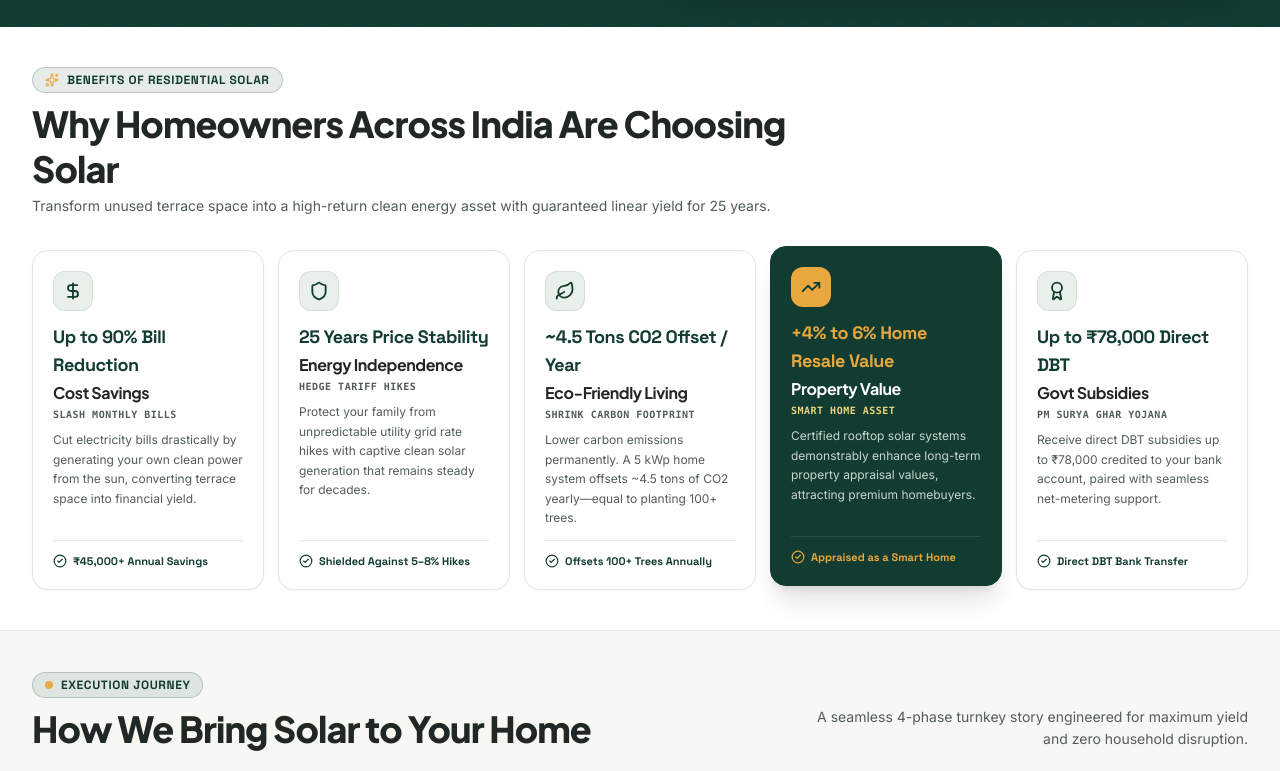
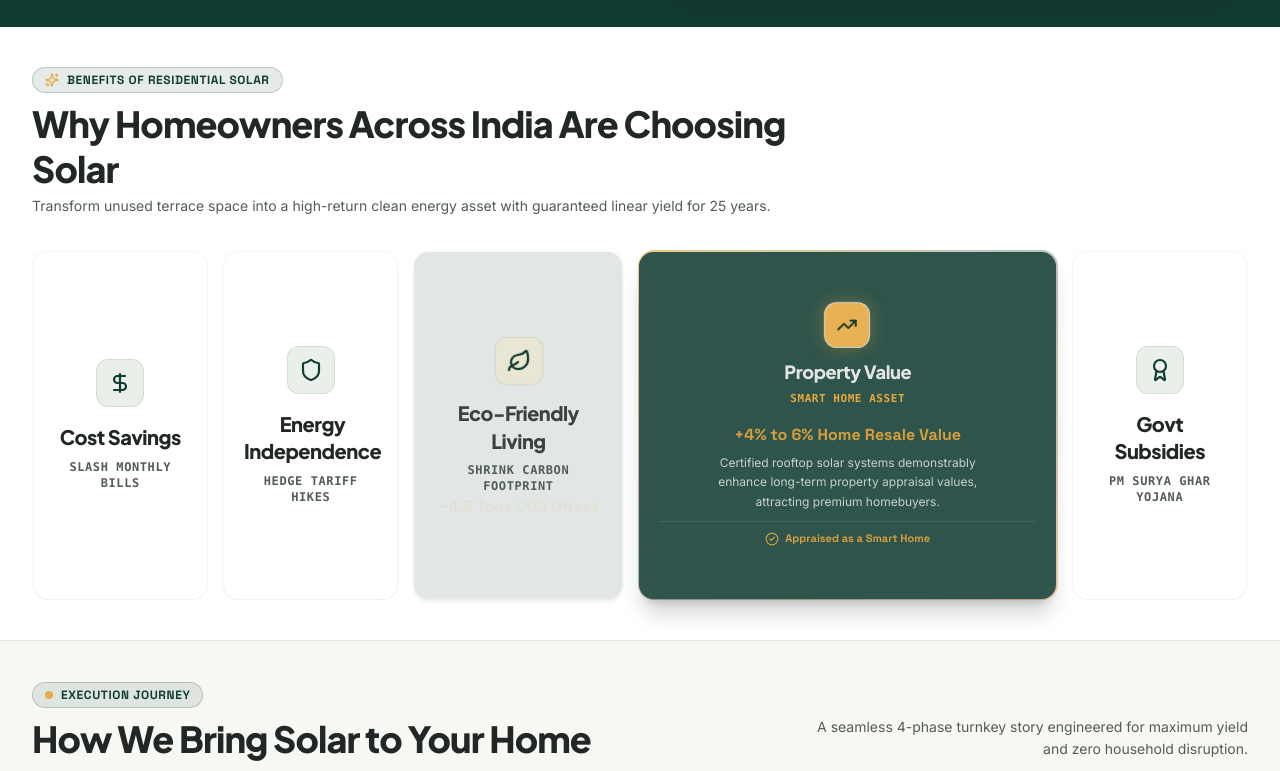
Before and after one commit to abhaybathri/proton-power-infra, a React (Vite) app: page /residential-solar in a window 1280 px wide. Shown: the part 620-1391 px from the top of the page. Built offline with nearby package versions, Linux system fonts and the light colour scheme.

Commit message:
feat(residential): implement horizontal expanding accordion with fixed height, rightward expansion, and cursor-following border glow

```diff
--- a/src/pages/ResidentialSolar.jsx
+++ b/src/pages/ResidentialSolar.jsx
@@ -42,6 +42,7 @@ function BenefitCard({
   const Icon = benefit.icon;
   const cardRef = useRef(null);
   const [mousePos, setMousePos] = useState({ x: 0, y: 0 });
+  const [isMouseOver, setIsMouseOver] = useState(false);
 
   const handleMouseMove = (e) => {
     if (!cardRef.current) return;
@@ -57,96 +58,109 @@ function BenefitCard({
       ref={cardRef}
       onMouseMove={handleMouseMove}
       onMouseEnter={() => {
+        setIsMouseOver(true);
         onHoverStart();
         onActivate(idx);
       }}
-      onMouseLeave={onHoverEnd}
+      onMouseLeave={() => {
+        setIsMouseOver(false);
+        onHoverEnd();
+      }}
       onClick={() => onActivate(idx)}
-      className={`group relative rounded-2xl p-4 sm:p-5 border transition-all duration-300 cursor-pointer select-none overflow-hidden flex flex-col justify-between h-full ${
+      className={`relative rounded-2xl p-[1.5px] transition-all duration-500 ease-in-out cursor-pointer select-none group min-w-0 ${
+        isActive ? "lg:flex-[2.6]" : "lg:flex-1"
+      } h-auto lg:h-full`}
+    >
+      {/* Dynamic Cursor-Responsive Border Glow: Follows cursor position with directional intensity (e.g. right edge glows brighter when focused) */}
+      <div
+        className="pointer-events-none absolute inset-0 rounded-2xl transition-opacity duration-300"
+        style={{
+          opacity: isMouseOver ? 1 : isActive ? 0.75 : 0.25,
+          background: isMouseOver
+            ? `radial-gradient(220px circle at ${mousePos.x}px ${mousePos.y}px, rgba(232, 168, 62, 0.95), rgba(232, 168, 62, 0.35) 45%, rgba(18, 60, 50, 0.2) 75%, transparent 100%)`
+            : isActive
+            ? `linear-gradient(135deg, rgba(232, 168, 62, 0.8), rgba(18, 60, 50, 0.4), rgba(232, 168, 62, 0.6))`
+            : `rgba(226, 232, 226, 0.8)`,
+        }}
+      />
+
+      {/* Inner Card Surface: Height is constant (350px on desktop), content strictly centered horizontally */}
+      <div
+        className={`relative rounded-[14.5px] p-5 transition-all duration-500 overflow-hidden flex flex-col items-center text-center justify-center h-full w-full ${
           isActive
-          ? "bg-[#123C32] text-white border-[#123C32] shadow-xl shadow-black/10 -translate-y-1"
-          : "bg-white text-[#252A27] border-[#E2E8E2] hover:border-[#123C32]/25 shadow-xs hover:shadow-md"
+            ? "bg-[#123C32] text-white shadow-xl shadow-black/20"
+            : "bg-white text-[#252A27] shadow-xs hover:shadow-md hover:bg-neutral-50"
         }`}
       >
-      {/* Subtle, refined cursor spotlight glow (no loud or clashing glow) */}
+        {/* Soft Interior Ambient Glow following cursor */}
         <div
-        className="pointer-events-none absolute -inset-px rounded-2xl opacity-0 group-hover:opacity-100 transition-opacity duration-300 z-0"
+          className="pointer-events-none absolute -inset-px rounded-[14.5px] opacity-0 group-hover:opacity-100 transition-opacity duration-300 z-0"
           style={{
             background: isActive
-            ? `radial-gradient(180px circle at ${mousePos.x}px ${mousePos.y}px, rgba(255, 255, 255, 0.08), transparent 70%)`
+              ? `radial-gradient(180px circle at ${mousePos.x}px ${mousePos.y}px, rgba(232, 168, 62, 0.20), transparent 70%)`
               : `radial-gradient(180px circle at ${mousePos.x}px ${mousePos.y}px, rgba(232, 168, 62, 0.12), transparent 70%)`,
           }}
         />
 
-      {/* Top Content: Icon, Stat, Title, Subtitle, Description (Identical size at all times) */}
-      <div className="relative z-10 flex flex-col items-start w-full">
-        {/* Icon */}
+        {/* Top / Main Group (Icon + Heading + Subheading Centered) */}
+        <div className="relative z-10 w-full flex flex-col items-center text-center">
+          {/* Centered Icon */}
           <div
-          className={`w-10 h-10 rounded-xl flex items-center justify-center shrink-0 transition-colors duration-300 ${
+            className={`rounded-xl flex items-center justify-center shrink-0 mx-auto transition-all duration-500 ${
               isActive
-              ? "bg-[#E8A83E] text-[#123C32]"
-              : "bg-[#E9F0E9] border border-[#123C32]/10 text-[#123C32]"
+                ? "w-11 h-11 bg-[#E8A83E] text-[#123C32] scale-105 shadow-[0_0_20px_rgba(232,168,62,0.4)] mb-2.5"
+                : "w-12 h-12 bg-[#E9F0E9] border border-[#123C32]/10 text-[#123C32] group-hover:bg-amber-100 group-hover:text-amber-950 group-hover:border-amber-300 mb-4"
             }`}
           >
-          <Icon className="w-5 h-5 stroke-[2.2]" />
+            <Icon className={`stroke-[2.2] transition-all duration-300 ${isActive ? "w-5 h-5" : "w-6 h-6"}`} />
           </div>
 
-        {/* Stat Badge */}
-        <div
-          className={`text-base sm:text-lg font-black font-tech tracking-tight mt-3 transition-colors duration-300 ${
-            isActive ? "text-[#E8A83E]" : "text-[#123C32]"
-          }`}
-        >
-          {benefit.stat}
-        </div>
-
-        {/* Main Heading */}
+          {/* Heading: Larger when inactive to fill vertical space cleanly, smoothly returns to original size on active */}
           <h3
-          className={`text-sm sm:text-base font-bold font-heading mt-0.5 tracking-tight transition-colors duration-300 ${
-            isActive ? "text-white" : "text-[#202724]"
+            className={`font-black font-heading tracking-tight transition-all duration-500 text-center mx-auto ${
+              isActive
+                ? "text-base sm:text-lg text-white mb-1"
+                : "text-base sm:text-lg lg:text-xl text-[#202724] group-hover:text-[#123C32] max-w-[160px] leading-snug mb-2"
             }`}
           >
             {benefit.title}
           </h3>
 
-        {/* Subheading */}
+          {/* Subheading: Centered */}
           <div
-          className={`text-[10px] font-mono font-bold uppercase tracking-wider mt-0.5 transition-colors duration-300 ${
-            isActive ? "text-amber-200/90" : "text-[#525D57]"
+            className={`font-mono font-bold uppercase tracking-wider transition-colors duration-300 text-center mx-auto ${
+              isActive
+                ? "text-[10px] sm:text-[11px] text-[#E8A83E] mb-3"
+                : "text-[11px] sm:text-xs text-[#525D57] group-hover:text-[#E8A83E]"
             }`}
           >
             {benefit.subtitle}
           </div>
+        </div>
 
-        {/* Description: Always visible, same size across all cards */}
-        <p
-          className={`text-xs leading-relaxed mt-2 transition-colors duration-300 ${
-            isActive ? "text-[#E9F0E9]/85" : "text-[#525D57]"
+        {/* Remaining Details: Visible in Active Horizontally Expanded Card (Zero bottom growth, strictly width-based expansion) */}
+        <div
+          className={`relative z-10 w-full flex flex-col items-center text-center transition-all duration-500 ease-out ${
+            isActive
+              ? "opacity-100 max-h-48 mt-1"
+              : "opacity-0 max-h-0 overflow-hidden pointer-events-none mt-0"
           }`}
         >
+          {/* Stat Badge */}
+          <div className="text-sm sm:text-base font-black font-tech text-[#E8A83E] text-center mb-1.5">
+            {benefit.stat}
+          </div>
+
+          {/* Description */}
+          <p className="text-xs text-[#E9F0E9]/90 leading-relaxed text-center max-w-[280px] mx-auto mb-2.5 line-clamp-3">
             {benefit.desc}
           </p>
+
+          {/* Milestone Highlight */}
+          <div className="pt-2 border-t border-white/10 flex items-center justify-center gap-1.5 text-[11px] font-tech font-bold text-[#E8A83E] text-center w-full">
+            <CheckCircle2 className="w-3.5 h-3.5 text-[#E8A83E] shrink-0" />
+            <span className="truncate">{benefit.highlight}</span>
           </div>
-
-      {/* Bottom Section: Key Milestone Highlight */}
-      <div
-        className={`relative z-10 pt-3 mt-3 border-t transition-colors duration-300 w-full ${
-          isActive ? "border-white/10" : "border-[#E2E8E2]"
-        }`}
-      >
-        <div className="flex items-center gap-1.5 text-[11px] font-tech font-bold truncate">
-          <CheckCircle2
-            className={`w-3.5 h-3.5 shrink-0 transition-colors duration-300 ${
-              isActive ? "text-[#E8A83E]" : "text-[#123C32]"
-            }`}
-          />
-          <span
-            className={`truncate transition-colors duration-300 ${
-              isActive ? "text-[#E8A83E]" : "text-[#123C32]"
-            }`}
-          >
-            {benefit.highlight}
-          </span>
         </div>
       </div>
     </div>
@@ -471,11 +485,12 @@ export default function ResidentialSolar() {
             </ScrollReveal>
           </div>
 
-          {/* 5 Cards in Same Line: Exact Same Size at all times, only color/theme switches on hover/auto-cycle (Zero shrinking/enlarging) */}
-          <div className="grid grid-cols-1 sm:grid-cols-2 lg:grid-cols-5 gap-3 sm:gap-3.5 items-stretch">
+          {/* 5 Cards in Same Line: Horizontal Expanding Accordion (Fixed Height, Expands Rightward on Desktop) */}
+          <ScrollReveal delay={150}>
+            <div className="flex flex-col lg:flex-row gap-3 sm:gap-3.5 h-auto lg:h-[350px] items-stretch">
               {benefits.map((b, idx) => (
-              <ScrollReveal key={b.id} delay={idx * 50} className="h-full">
                 <BenefitCard
+                  key={b.id}
                   benefit={b}
                   idx={idx}
                   isActive={activeBenefit === idx}
@@ -483,9 +498,9 @@ export default function ResidentialSolar() {
                   onHoverStart={() => setIsBenefitHovered(true)}
                   onHoverEnd={() => setIsBenefitHovered(false)}
                 />
-              </ScrollReveal>
               ))}
             </div>
+          </ScrollReveal>
         </div>
       </section>
 
```
Lines whose indentation alone changed are shown as unchanged.
